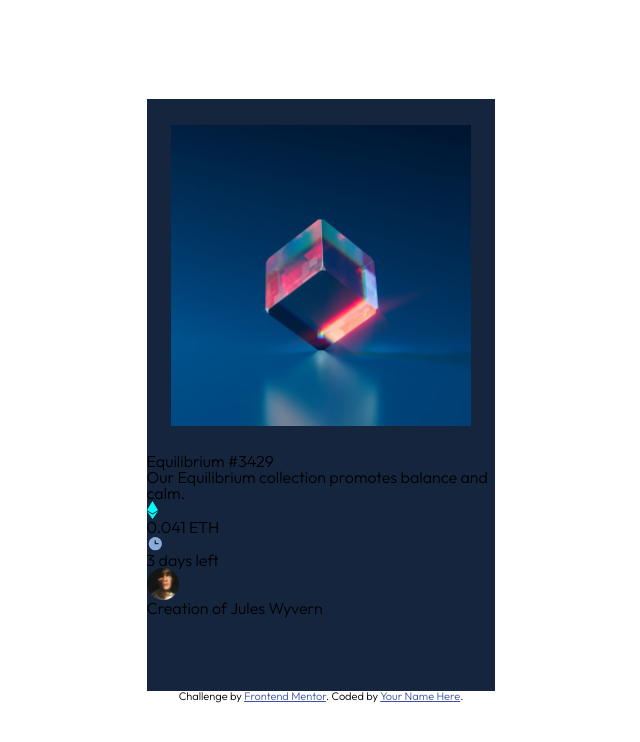
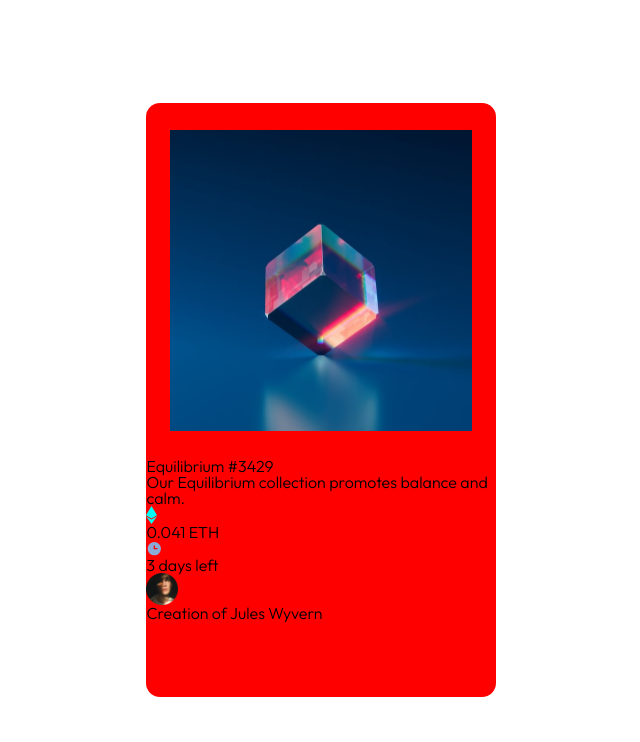
Before and after one commit to mrcordova/nft-preview-card-component, a plain HTML site: page index.html in a window 1280 px wide. Shown: the whole page, without its empty margins (319-959 px from the left). Drawn offline with Linux system fonts and the light colour scheme.

Commit message:
add border-radius to card

```diff
--- a/css/style.css
+++ b/css/style.css
@@ -28,12 +28,13 @@ body {
 
 .card {
     flex: 1;
-    max-inline-size: 21.8rem;
-    max-block-size: 37rem;
-    background-color: var(--very-dark-blue-card);
+    max-inline-size: 21.82rem;
+    max-block-size: 37.1rem;
+    background-color: red;
     display: flex;
     flex-direction: column;
     min-width: 0;
+    border-radius: 14px;
 
 }
 
@@ -47,6 +48,7 @@ body {
 
 footer {
     /* justify-self: flex-end; */
+    /* flex: 1; */
 
 }
 
--- a/index.html
+++ b/index.html
@@ -53,9 +53,9 @@
     </div>
   </main>
 
-  <footer class="attribution">
+  <!-- <footer class="attribution">
     Challenge by <a href="https://www.frontendmentor.io?ref=challenge" target="_blank">Frontend Mentor</a>.
     Coded by <a href="#">Your Name Here</a>.
-  </footer>
+  </footer> -->
 </body>
 </html>
```
